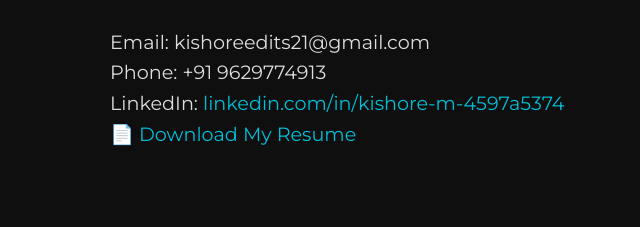
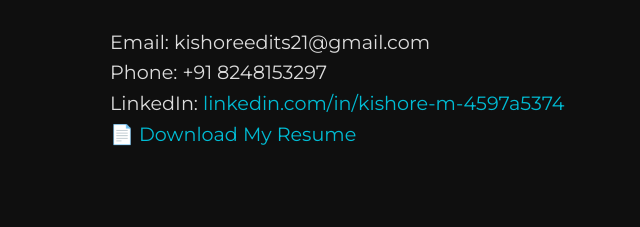
Before and after one commit to KishoreEdits1/MyPortfolio, a plain HTML site: page index.html in a window 1280 px wide. Shown: the part 6077-6304 px from the top of the page, 0-640 px from the left. Drawn offline with Linux system fonts and the light colour scheme.

Commit message:
Update index.html

```diff
--- a/index.html
+++ b/index.html
@@ -179,7 +179,7 @@
   <section class="section">
     <h2>Contact</h2>
     <p>Email: kishoreedits21@gmail.com</p>
-    <p>Phone: +91 9629774913</p>
+    <p>Phone: +91 8248153297</p>
     <p>LinkedIn: <a href="https://www.linkedin.com/in/kishore-m-4597a5374/" target="_blank">linkedin.com/in/kishore-m-4597a5374</a></p>
     <p><a href="https://drive.google.com/file/d/1PuMe32HfeTWeDkh3W5mUsr0WXhjA0Ooq/view?usp=sharing" target="_blank">📄 Download My Resume</a></p>
   </section>
```
